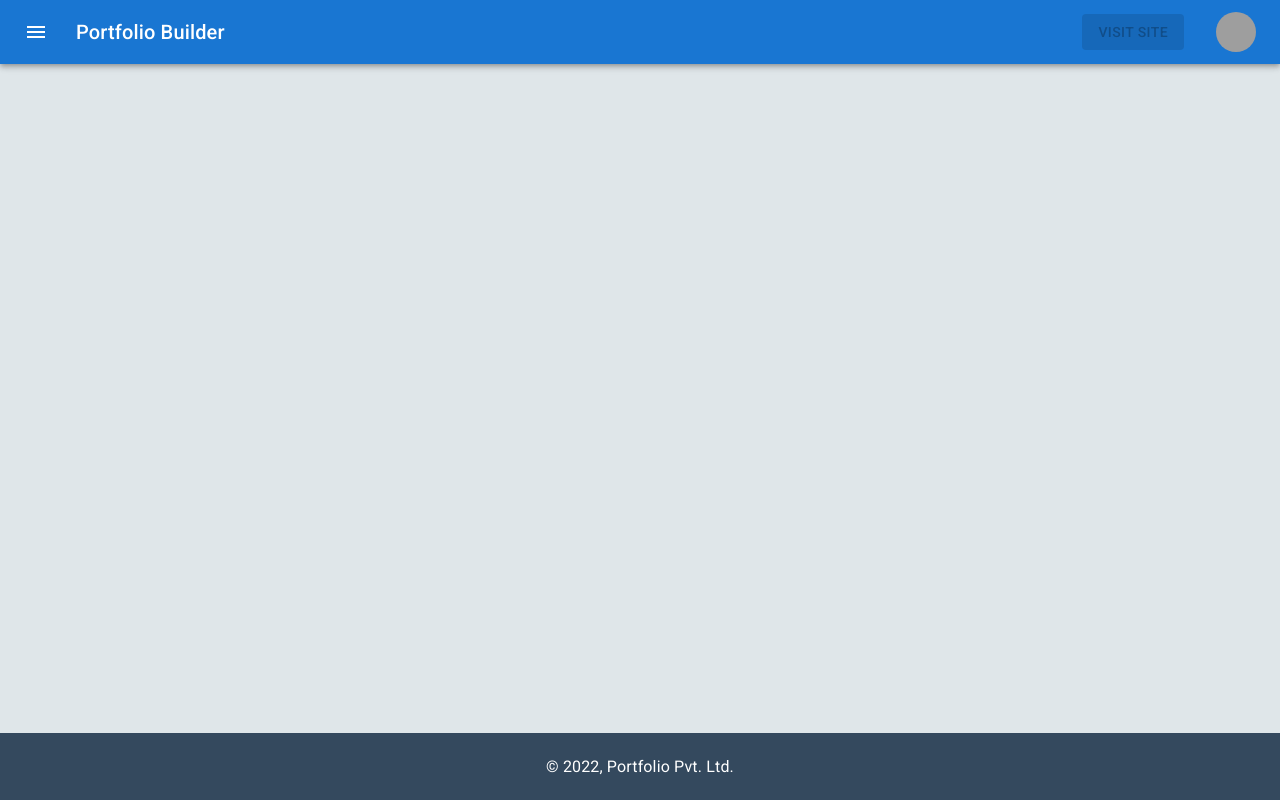
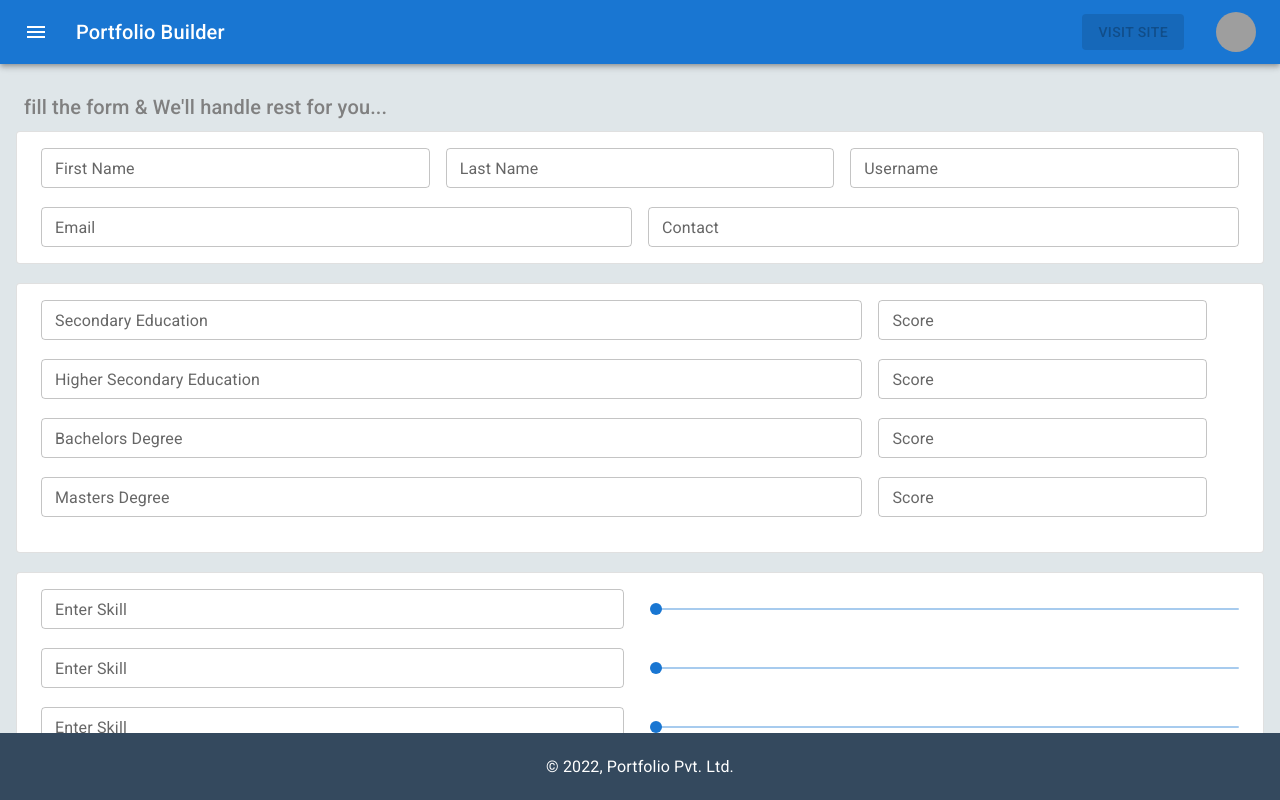
Before and after one commit to Smit202000/Portfolio_Builder-Frontend, a React (Create React App) app: page / in a window 1280 px wide. Built offline with nearby package versions, Linux system fonts and the light colour scheme; grey boxes are pictures that could not be loaded.

Commit message:
dev: modified: HomePage

```diff
--- a/src/pages/HomePage.js
+++ b/src/pages/HomePage.js
@@ -20,6 +20,7 @@ import ConnectWithoutContactIcon from "@mui/icons-material/ConnectWithoutContact
 import WorkIcon from "@mui/icons-material/Work";
 
 import React, { useState } from "react";
+import PortfolioForm from "../components/PortfolioForm/PortfolioForm";
 
 const HomePage = () => {
 	const [open, setOpen] = useState(false);
@@ -70,7 +71,9 @@ const HomePage = () => {
 						</Toolbar>
 					</AppBar>
 				</Box>
-				<Box flex={10} px={2} overflow={"scroll"}></Box>
+				<Box flex={10} px={2} overflow={"scroll"}>
+					<PortfolioForm />
+				</Box>
 				<Box
 					flex={1}
 					display={"flex"}
```
